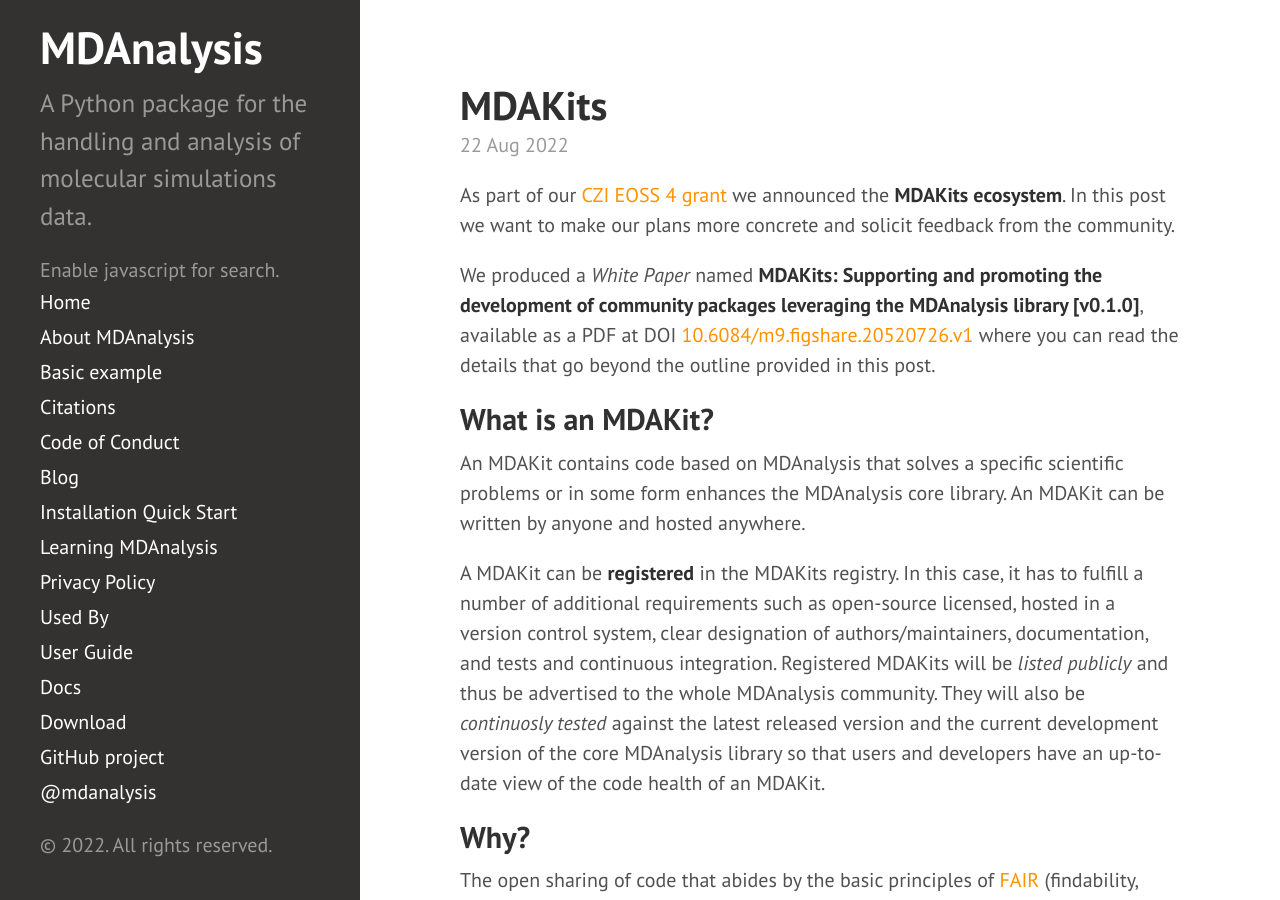
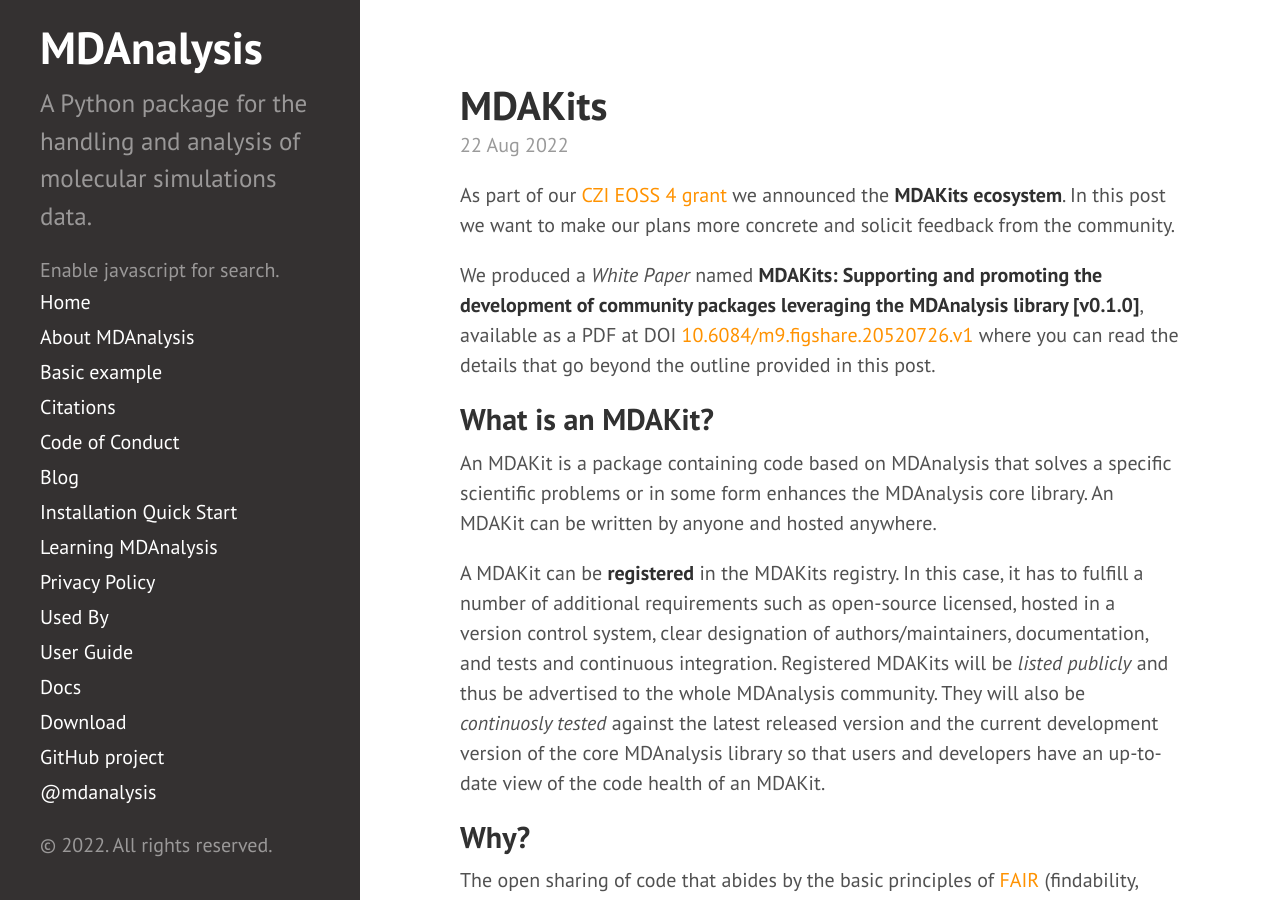
Before and after one commit to MDAnalysis/MDAnalysis.github.io, a Jekyll site: the page built from _posts/2022-08-22-mdakits-intro.md, in a window 1280 px wide and 900 px high. Built offline with Jekyll 4.4.1, drawn with Linux system fonts in a browser that asks for light colours; comment, search, counter and statistics services are not loaded.

Commit message:
Apply suggestions from code review
Co-authored-by: Irfan Alibay <IAlibay@users.noreply.github.com>

```diff
--- a/_posts/2022-08-22-mdakits-intro.md
+++ b/_posts/2022-08-22-mdakits-intro.md
@@ -17,7 +17,7 @@ this post.
 
 ## What is an MDAKit?
 
-An MDAKit contains code based on MDAnalysis that solves a specific
+An MDAKit is a package containing code based on MDAnalysis that solves a specific
 scientific problems or in some form enhances the MDAnalysis core
 library. An MDAKit can be written by anyone and hosted
 anywhere.
```
